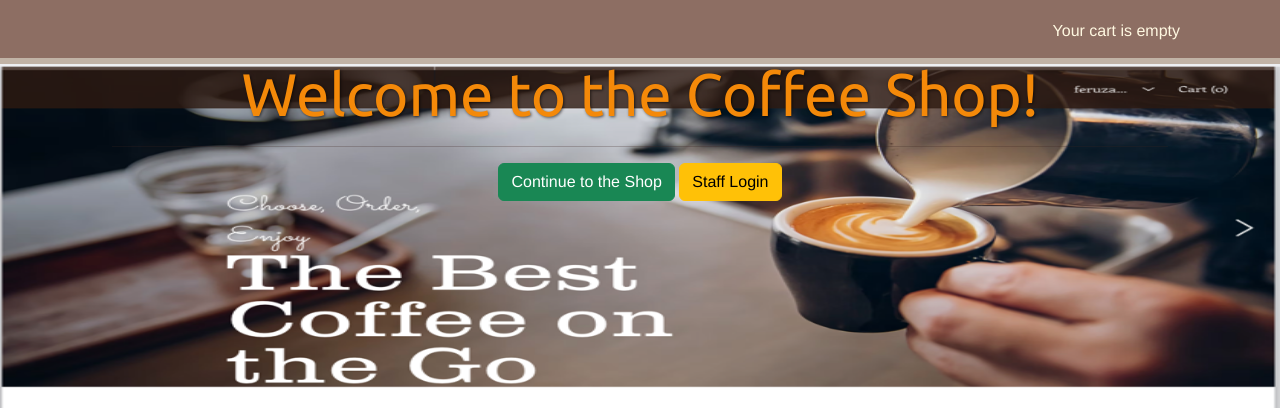
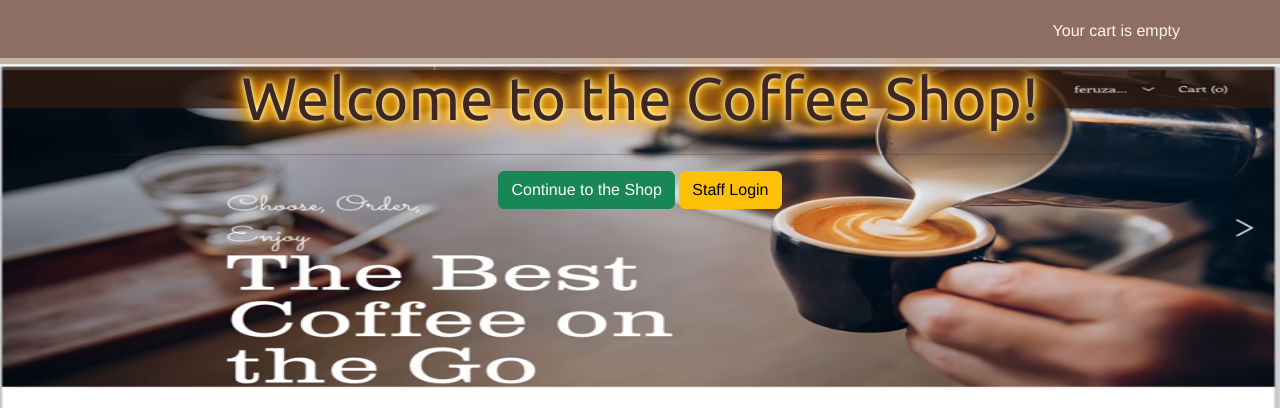
Before and after one commit to LisaOz/coffeeshop, a Django app: page /?next=/account/dashboard/ in a window 1280 px wide. Shown: the part 72-480 px from the top of the page. Run offline with Django 5.2, Linux system fonts and the light colour scheme; parts of the project's set-up code (start-up, migrations or seed data) failed here and were passed over.

Commit message:
Modified the font colour for h1 and added bright shadow to enhance visibility

```diff
--- a/shop/static/css/base.css
+++ b/shop/static/css/base.css
@@ -25,14 +25,26 @@ body.home {
 
 /* Headings */
 body h1 {
- text-shadow: 1px 1px 3px rgba(0, 0, 1, 1); /* Shadow effect */
+   font-family: 'Ubuntu', sans-serif;
+    font-weight: normal;
+    font-size: 60px;
+    color: color: #ffff33; /* Base: strong yellow-orange */
+    text-shadow:
+        0 0 5px #fff,
+        0 0 10px #ffd700,  /* gold */
+        0 0 15px #ffae00,  /* amber-gold */
+        0 0 20px #ff9900,  /* rich yellow-orange */
+        0 0 30px #ff8800,  /* deep golden-orange */
+        0 0 40px #ff7700;  /* deeper edge glow */
+        padding: 4px 8px;
+    border-radius: 4px;
 
-    font-family: 'Ubuntu', sans-serif;
-    font-weight: normal;
-    color: #f48909; /* Bright orange */
-    font-size : 60px;
+
 }
-body h1, h2, h3, h4, h5, h6 {
+    /*background-color: rgba(255, 255, 255, 0.1); /* subtle background to enhance glow */
+
+}
+body h2, h3, h4, h5, h6 {
     text-shadow: 1px 1px 3px rgba(0, 0, 0, 0.6); /* Shadow effect */
 
     font-family: 'Ubuntu', sans-serif;
--- a/shop/templates/shop/base.html
+++ b/shop/templates/shop/base.html
@@ -5,9 +5,11 @@
 <head>
     <!-- Bootstrap CSS -->
     <link href="https://cdn.jsdelivr.net/npm/bootstrap@5.3.0/dist/css/bootstrap.min.css" rel="stylesheet">
+    <title>{% block title %}Coffee Shop{% endblock %}</title>
+    <!-- Mobile adaptive -->
     <meta name="viewport" content="width=device-width, initial-scale=1.0">
     <meta charset="utf-8" />
-    <title>{% block title %}Coffee Shop{% endblock %}</title>
+
 
     <link href="{% static 'css/base.css' %}" rel="stylesheet">
 </head>
```
